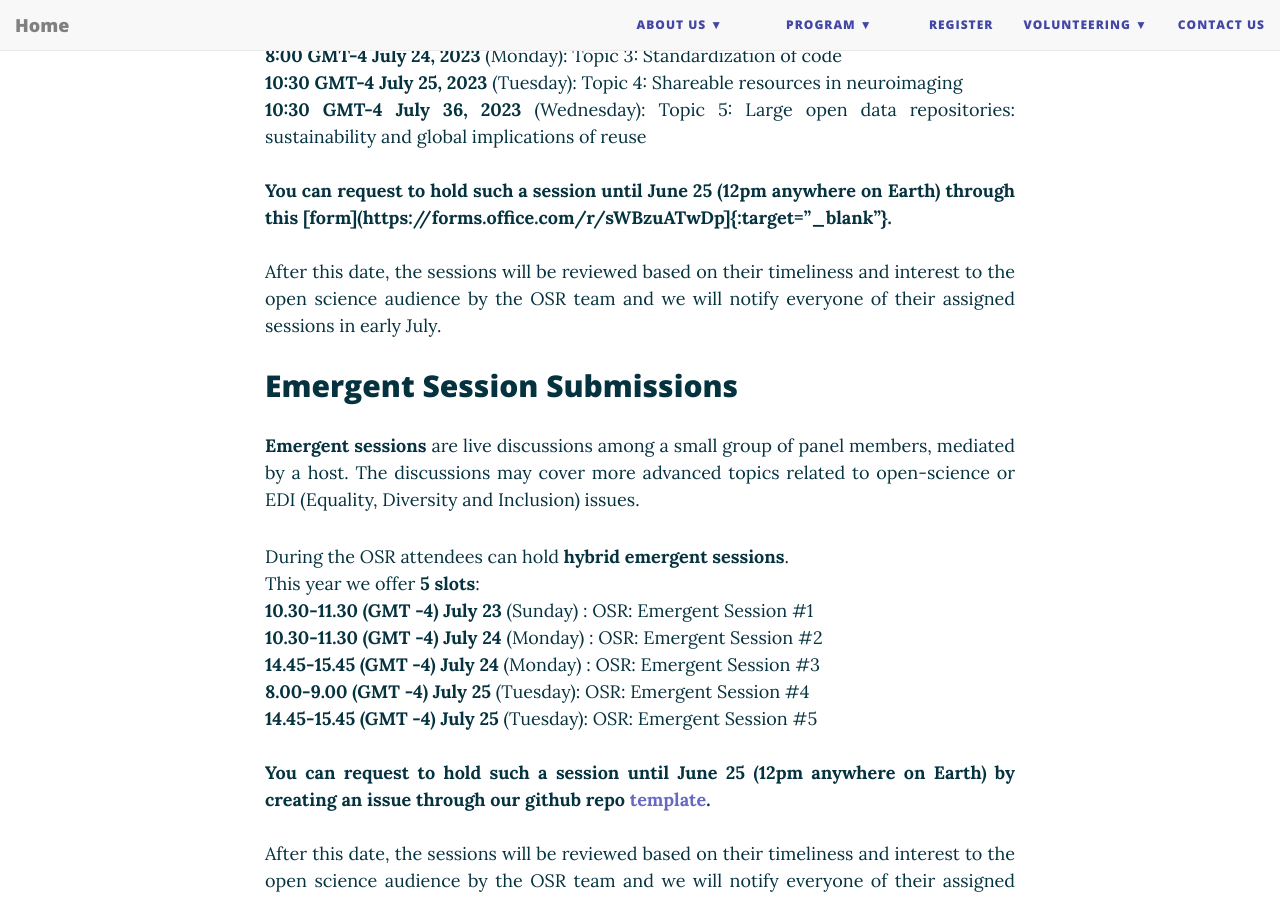
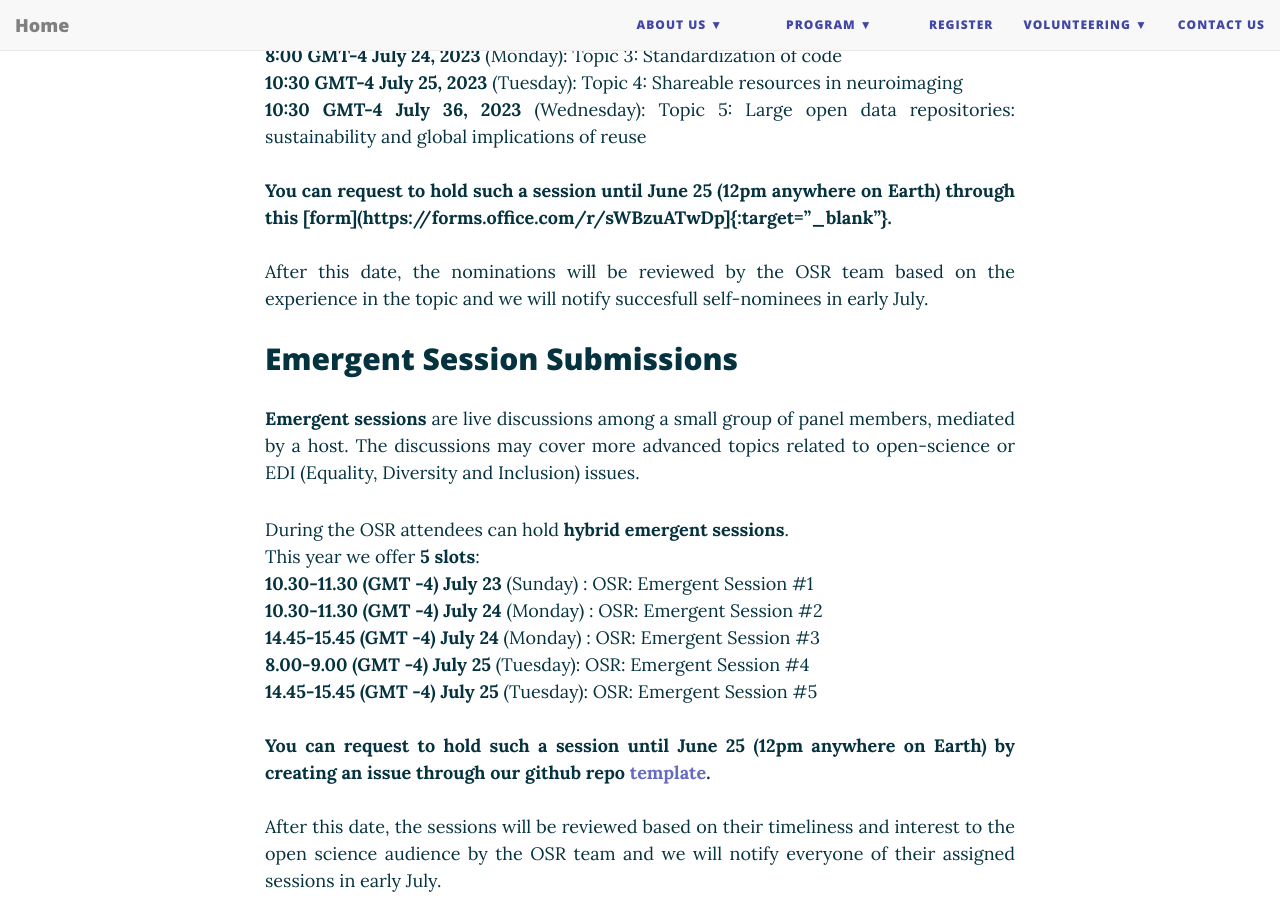
Before and after one commit to ohbm/osr2023, a Jekyll site: the page built from submit.md, in a window 1280 px wide and 900 px high, scrolled down 951 px. Built offline with Jekyll 4.4.1, drawn with Linux system fonts in a browser that asks for light colours; nearby versions of some CDN libraries.

Commit message:
Update submit.md

```diff
--- a/submit.md
+++ b/submit.md
@@ -35,7 +35,7 @@
 **10:30 GMT-4 July 36, 2023** (Wednesday): Topic 5: Large open data repositories: sustainability and global implications of reuse <br><br>
 
 **You can request to hold such a session until June 25 (12pm anywhere on Earth) through this [form](https://forms.office.com/r/sWBzuATwDp]{:target="_blank"}.**<br> <br>
-After this date, the sessions will be reviewed based on their timeliness and interest to the open science audience by the OSR team and we will notify everyone of their assigned sessions in early July. <br>
+After this date, the nominations will be reviewed by the OSR team based on the experience in the topic and we will notify succesfull self-nominees in early July. <br>
 </p>
 {::options parse_block_html="false" /}
 
```
